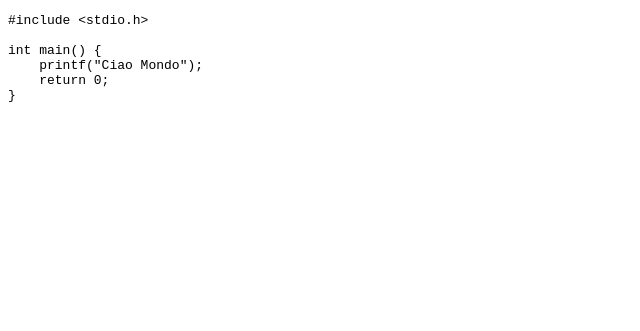
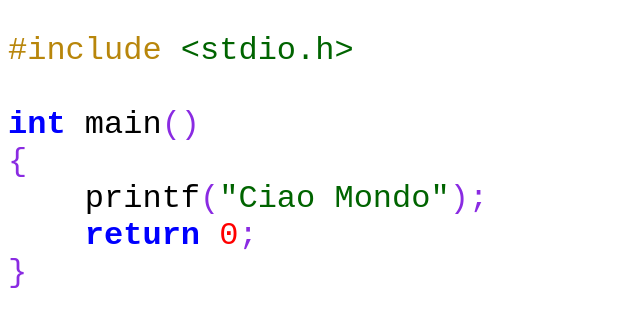
Before and after one commit to gidda173/Esercizio-1, a plain HTML site: page index.html in a window 1280 px wide. Shown: the whole page, without its empty margins (0-640 px from the left). Drawn offline with Linux system fonts and the light colour scheme.

Commit message:
Add CSS (#1)
* Spans for every type of keywords or syntax in the code

* added colored syntax, CSS and made the code bigger

---------

Co-authored-by: stock-dot-net <228586346+stock-dot-net@users.noreply.github.com>

```diff
--- a/index.html
+++ b/index.html
@@ -2,18 +2,20 @@
 <html lang="en">
 <head>
     <meta charset="UTF-8">
+    <link rel="stylesheet" href="style.css">
     <meta name="viewport" content="width=device-width, initial-scale=1.0">
     <title>Linguaggio C</title>
 </head>
 <body>
     <main>
         <pre>
-#include &lt;stdio.h&gt;
+<span class="include">#include</span> <span class="data">&lt;stdio.h&gt;</span>
 
-int main() {
-    printf("Ciao Mondo");
-    return 0;
-}
+<span class="keyword">int</span> main<span class="syntax">()</span>
+<span class="syntax">{</span>
+    printf<span class="syntax">(</span><span class="data">"Ciao Mondo"</span><span class="syntax">);</span>
+    <span class="keyword">return</span> <span class="number">0</span><span class="syntax">;</span>
+<span class="syntax">}</span>
         </pre>
     </main>
 </body>
--- /dev/null
+++ b/style.css
@@ -0,0 +1,30 @@
+.include {
+
+    color: darkgoldenrod;
+}
+
+.data {
+
+    color: darkgreen;
+}
+
+.keyword {
+
+    color: blue;
+    font-weight: bold;
+}
+
+.syntax {
+
+    color: blueviolet;
+}
+
+.number {
+
+    color: red;
+}
+
+pre {
+
+    font-size: 2rem;
+}
```
